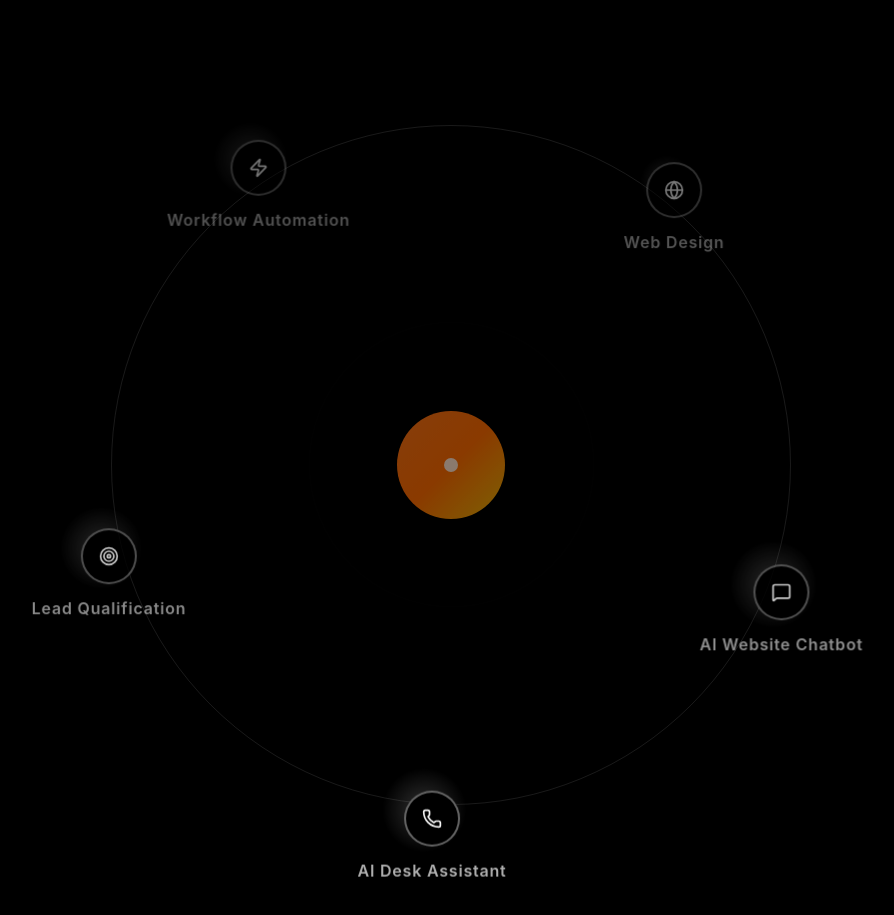
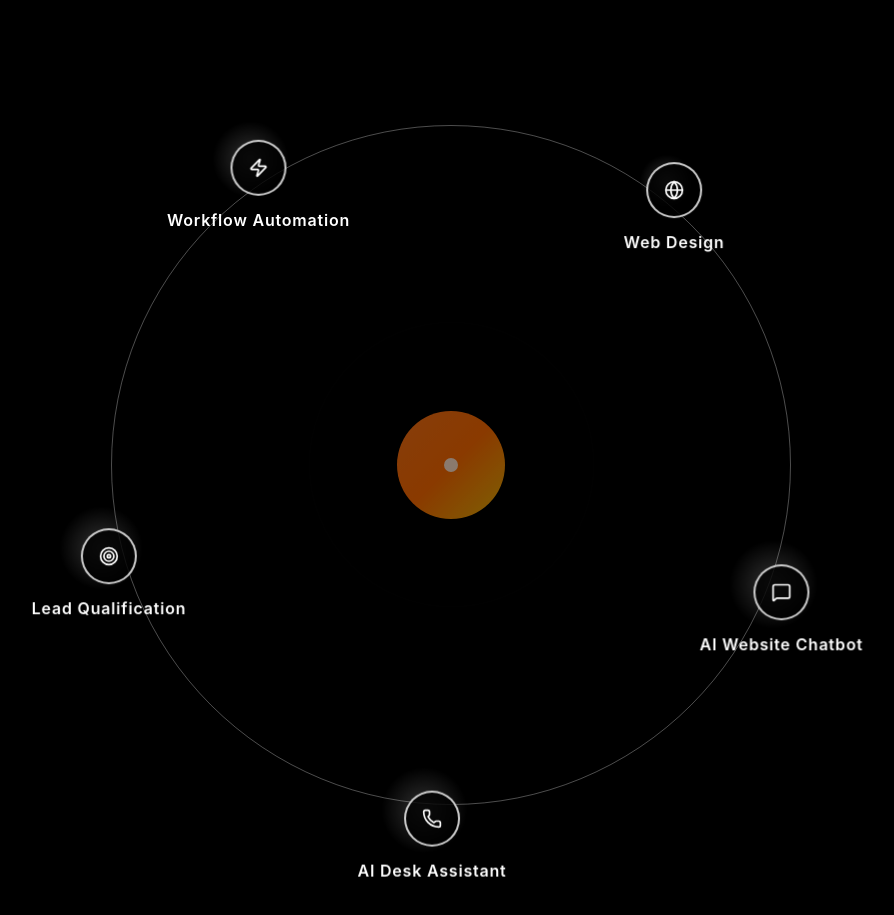
Before and after one commit to aigavion/Gavion-Marketing-Website, a React (Vite) app: page / in a window 1280 px wide. Shown: the part 1120-2035 px from the top of the page, without its empty margins (189-1083 px from the left). Built offline with nearby package versions, Linux system fonts and the light colour scheme.

Commit message:
fix: improve node visibility in services timeline

```diff
--- a/src/components/ui/radial-orbital-timeline.tsx
+++ b/src/components/ui/radial-orbital-timeline.tsx
@@ -120,10 +120,7 @@ export default function RadialOrbitalTimeline({
     const y = radius * Math.sin(radian) + centerOffset.y;
 
     const zIndex = Math.round(100 + 50 * Math.cos(radian));
-    const opacity = Math.max(
-      0.4,
-      Math.min(1, 0.4 + 0.6 * ((1 + Math.sin(radian)) / 2))
-    );
+    const opacity = 1;
 
     return { x, y, angle, zIndex, opacity };
   };
@@ -176,7 +173,7 @@ export default function RadialOrbitalTimeline({
             <div className="w-[14px] h-[14px] rounded-full bg-white/80 backdrop-blur-md"></div>
           </div>
 
-          <div className="absolute w-[680px] h-[680px] rounded-full border border-white/10"></div>
+          <div className="absolute w-[680px] h-[680px] rounded-full border border-white/30"></div>
 
           {timelineData.map((item, index) => {
             const position = calculateNodePosition(index, timelineData.length);
@@ -223,7 +220,7 @@ export default function RadialOrbitalTimeline({
                       ? "bg-white text-black"
                       : isRelated
                       ? "bg-white/50 text-black"
-                      : "bg-black text-white"
+                      : "bg-black/80 text-white"
                   }
                   border-2
                   ${
@@ -231,7 +228,7 @@ export default function RadialOrbitalTimeline({
                       ? "border-white shadow-lg shadow-white/30"
                       : isRelated
                       ? "border-white animate-pulse"
-                      : "border-white/40"
+                      : "border-white/80"
                   }
                   transition-all duration-300 transform
                   ${isExpanded ? "scale-150" : ""}
@@ -246,7 +243,7 @@ export default function RadialOrbitalTimeline({
                   whitespace-nowrap text-center
                   text-base font-semibold tracking-wider
                   transition-all duration-300 w-max
-                  ${isExpanded ? "text-white scale-125" : "text-white/70"}
+                  ${isExpanded ? "text-white scale-125" : "text-white"}
                 `}
                 >
                   {item.title}
```
